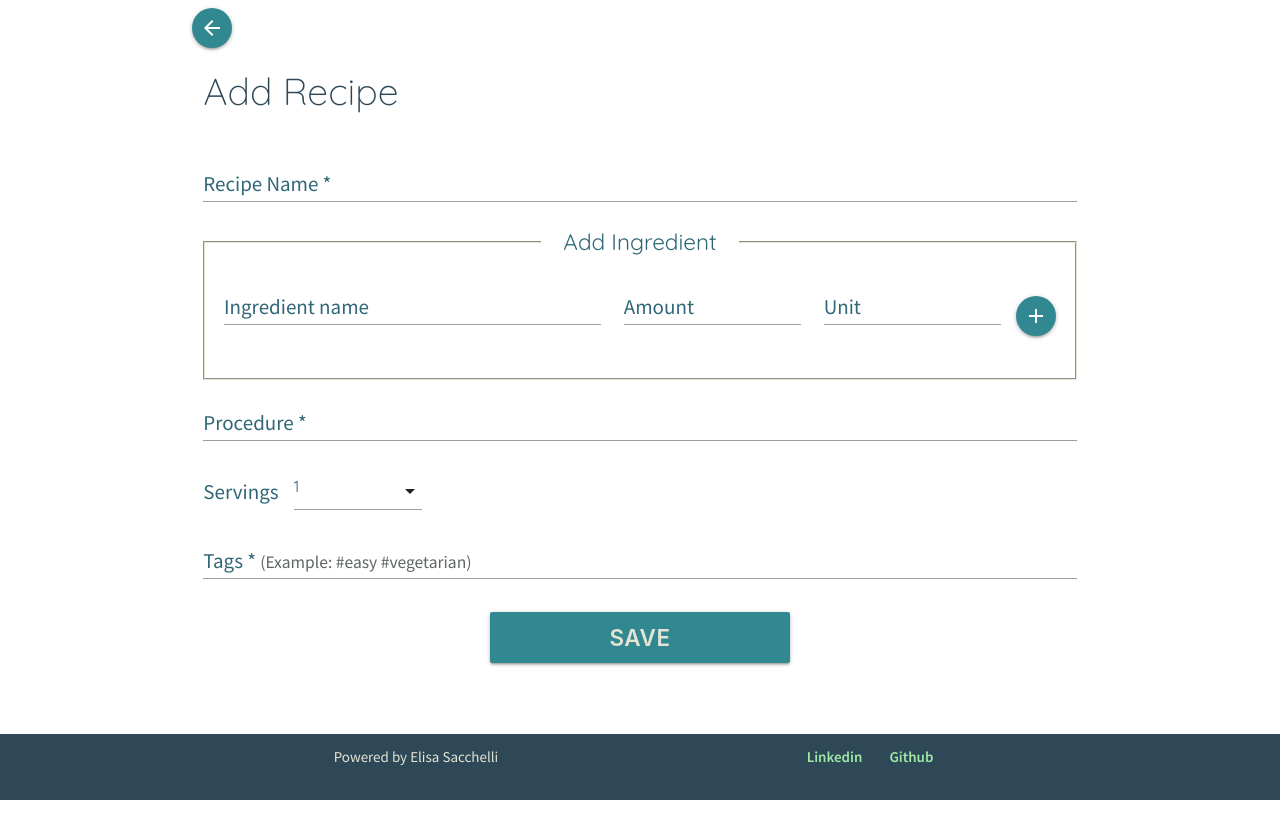
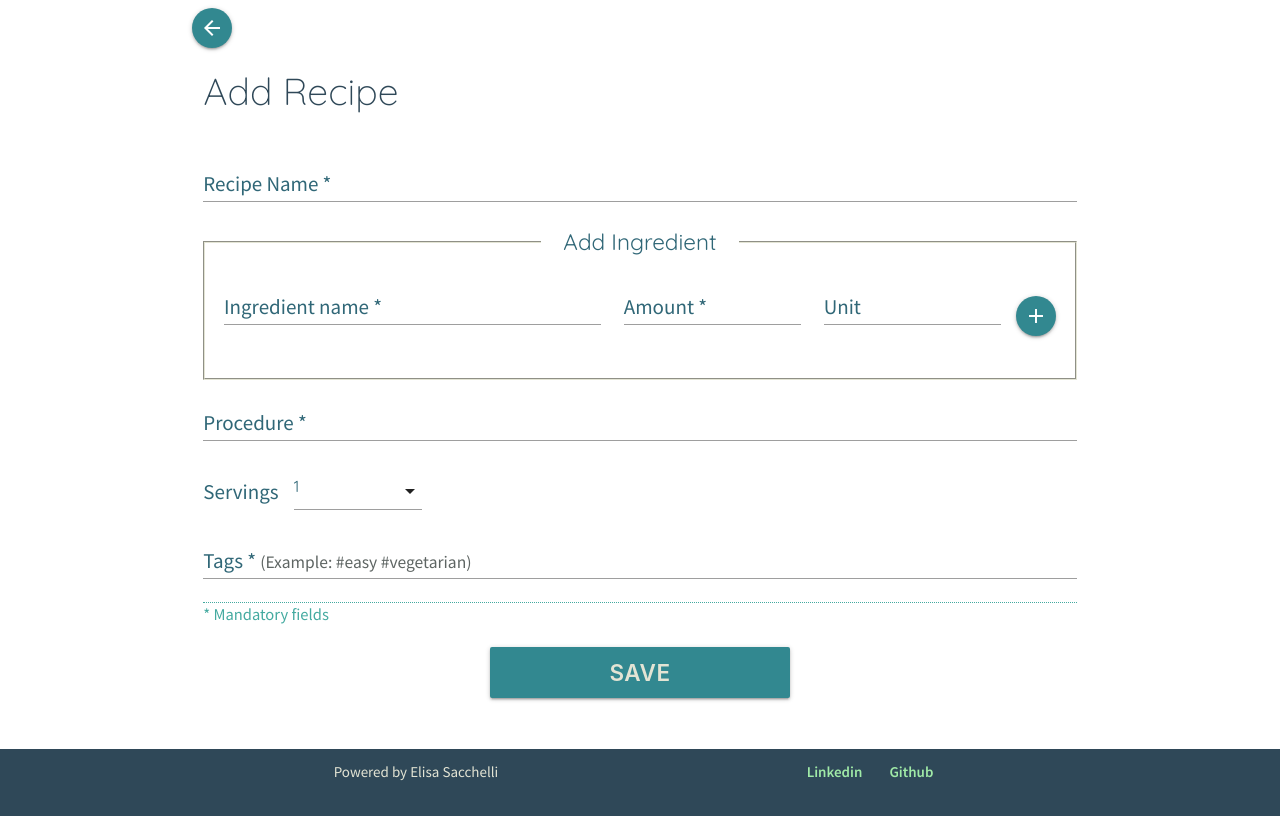
Before and after one commit to EliSacch/yummy, a Django app: page /add_recipe/ in a window 1280 px wide. Run offline with Django 4.2, Linux system fonts and the light colour scheme; the visitor is signed in with stand-in values (Sample User, id 1).

Commit message:
Add validation for ingredients field

```diff
--- a/static/css/style.css
+++ b/static/css/style.css
@@ -92,6 +92,28 @@ a {
 
 .dark-text {
     color: var(--clr-primary-5);
+}
+
+/* ----------------------------------------------- Override invalid input materialize color */
+input.invalid:not([type]),
+input.invalid:not([type]):focus,
+input.invalid[type=text]:not(.browser-default),
+input.invalid[type=text]:not(.browser-default):focus,
+input.invalid[type=password]:not(.browser-default),
+input.invalid[type=password]:not(.browser-default):focus,
+input.invalid[type=email]:not(.browser-default),
+input.invalid[type=email]:not(.browser-default):focus,
+input.invalid[type=url]:not(.browser-default),
+input.invalid[type=url]:not(.browser-default):focus,
+input.invalid[type=number]:not(.browser-default),
+input.invalid[type=number]:not(.browser-default):focus,
+textarea.materialize-textarea.invalid,
+textarea.materialize-textarea.invalid:focus,
+.select-wrapper.invalid>input.select-dropdown,
+.select-wrapper.invalid>input.select-dropdown:focus {
+    border-bottom: 1px solid var(--clr-tertiary-1);
+    -webkit-box-shadow: 0 1px 0 0 var(--clr-tertiary-1);
+    box-shadow: 0 1px 0 0 var(--clr-tertiary-1);
 }
 
 
@@ -208,6 +230,21 @@ label > span {
     color: rgb(94, 101, 99);
 }
 
+input.invalid {
+    border-bottom: 1px solid var(--clr-tertiary-1);
+    -webkit-box-shadow: 0 1px 0 0 var(--clr-tertiary-1);
+    box-shadow: 0 1px 0 0 var(--clr-tertiary-1);
+}
+
+.mandatory-fields {
+    display: block;
+    font-size: 1.1em;
+    text-align: left;
+    color: var(--clr-primary-2);
+    margin-block: 10px;
+    border-top: 1px dotted var(--clr-primary-2);
+}
+
 /* ----------------------------------------------- Multiple entry form fields (ingredients/steps) */
 
 #add-ingredients {
@@ -239,7 +276,14 @@ fieldset > legend {
     text-align: left;
     font-size: 1.5rem;
     font-family: var(--font-headers);
+}
 
+#ingredients-list:has(div):before {
+    content: "Ingredients";
+    display: block;
+    color: var(--clr-primary-4);
+    font-size: 1.3em;
+    font-family: var(--font-headers);
 }
 
 .btn-floating.remove-ingredient {
--- a/static/js/scripts.js
+++ b/static/js/scripts.js
@@ -25,6 +25,21 @@ $(document).ready(function () {
         const amount = $('#amount').val();
         const unit = $('#unit').val();
 
+        // Then we check if the input fields are empty. The unit is not mandatory.
+        if (ingredient_name == '') {
+            $('#ingredient-name').addClass('invalid');
+            $('#ingredient-name').focus();
+        } else if (amount == '') {
+            $('#amount').addClass('invalid');
+            $('#amount').focus();
+        } else {
+            // If the input fields are not empty, we remove the invalid class and the active class from the label
+            $('#ingredient-name').removeClass('invalid');
+            $('#ingredient-name').next().removeClass('active');
+            $('#amount').removeClass('invalid');
+            $('#amount').next().removeClass('active');
+            $('#unit').next().removeClass('active');
+
             // Then we add the ingredient to the ingredients array
             ingredients.push({ 'name': ingredient_name, 'amount': amount, 'unit': unit });
             show_added_ingredients(ingredients);
@@ -33,9 +48,17 @@ $(document).ready(function () {
             $('#ingredient-name').val('');
             $('#amount').val('');
             $('#unit').val('');
+        }
 
+        // We add the event listeners to the input fields, so that when the user changes the value, the invalid class is removed
+        $('#ingredient-name').change(function() {
+            $('#ingredient-name').removeClass('invalid');
         });
 
+        $('#amount').change(function() {
+            $('#amount').removeClass('invalid');
+        });
+    });
 });
 
 
--- a/templates/add_recipe.html
+++ b/templates/add_recipe.html
@@ -9,9 +9,11 @@
     <div class="container">
         <!-- Go back button -->
         <div class="go-back">
-            <button class="btn-floating primary-3 light-text">
-                <i class="lmedium material-icons">arrow_back</i>
-            </button>
+            <a class="tooltipped" data-position="bottom" data-tooltip="Go back">
+                <button class="btn-floating primary-3 light-text">
+                    <i class="lmedium material-icons">arrow_back</i>
+                </button>
+            </a>
         </div>
         <div class="row form-header">
             <div class="col s12">
@@ -41,7 +43,7 @@
 
                     <!-- Select field for servings -->
                     <div class="input-field small-input label-left">
-                        <label>Servings</label>
+                        <label for="servings">Servings</label>
                         <select name="servings" id="servings">
                             {% for i in servings_range %}
                                 <option value="{{ i }}">{{ i }}</option>
@@ -53,6 +55,8 @@
                         <input type="text" name="tags" id="tags" required />
                         <label for="tags">Tags * <span>(Example: #easy #vegetarian)</span></label>
                     </div>
+
+                    <p class="mandatory-fields">* Mandatory fields</p>
 
                     <!-- Submit button -->
                     <button class="btn action-btn center" type="submit">Save</button>
--- a/templates/ingredients.html
+++ b/templates/ingredients.html
@@ -14,12 +14,12 @@
             <div class="row ">
                 <div class="input-field col s12 m6">
                     <input type="text" name="ingredient-name" id="ingredient-name"/>
-                    <label for="ingredient-name">Ingredient name</label>
+                    <label for="ingredient-name">Ingredient name *</label>
                 </div>
 
                 <div class="input-field col s6 m3">
                     <input type="number" name="amount" id="amount" min="0" max="12000"/>
-                    <label for="amount">Amount</label>
+                    <label for="amount">Amount *</label>
                 </div>
 
                 <div class="input-field col s6 m3">
```
Lines whose indentation alone changed are shown as unchanged.
